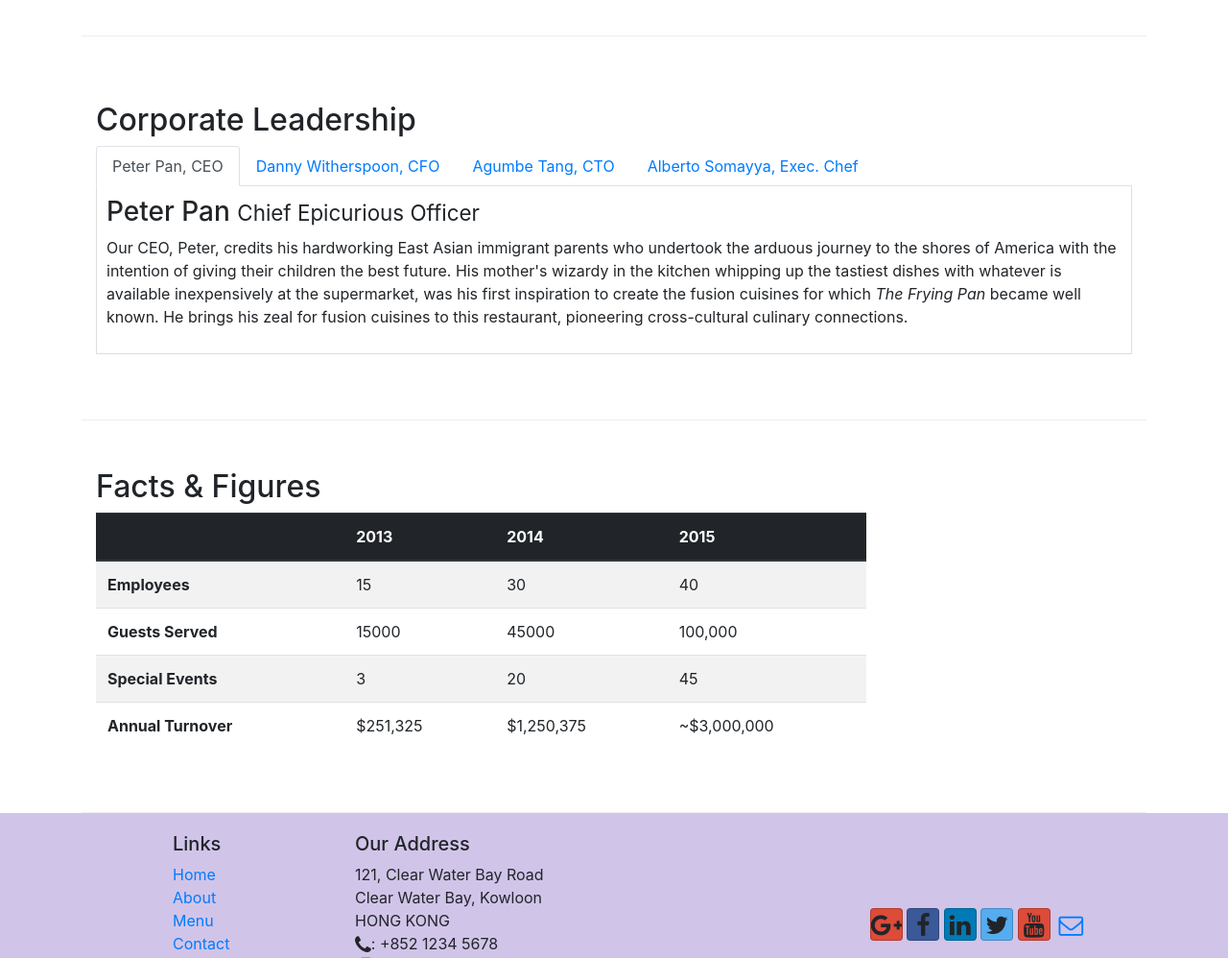
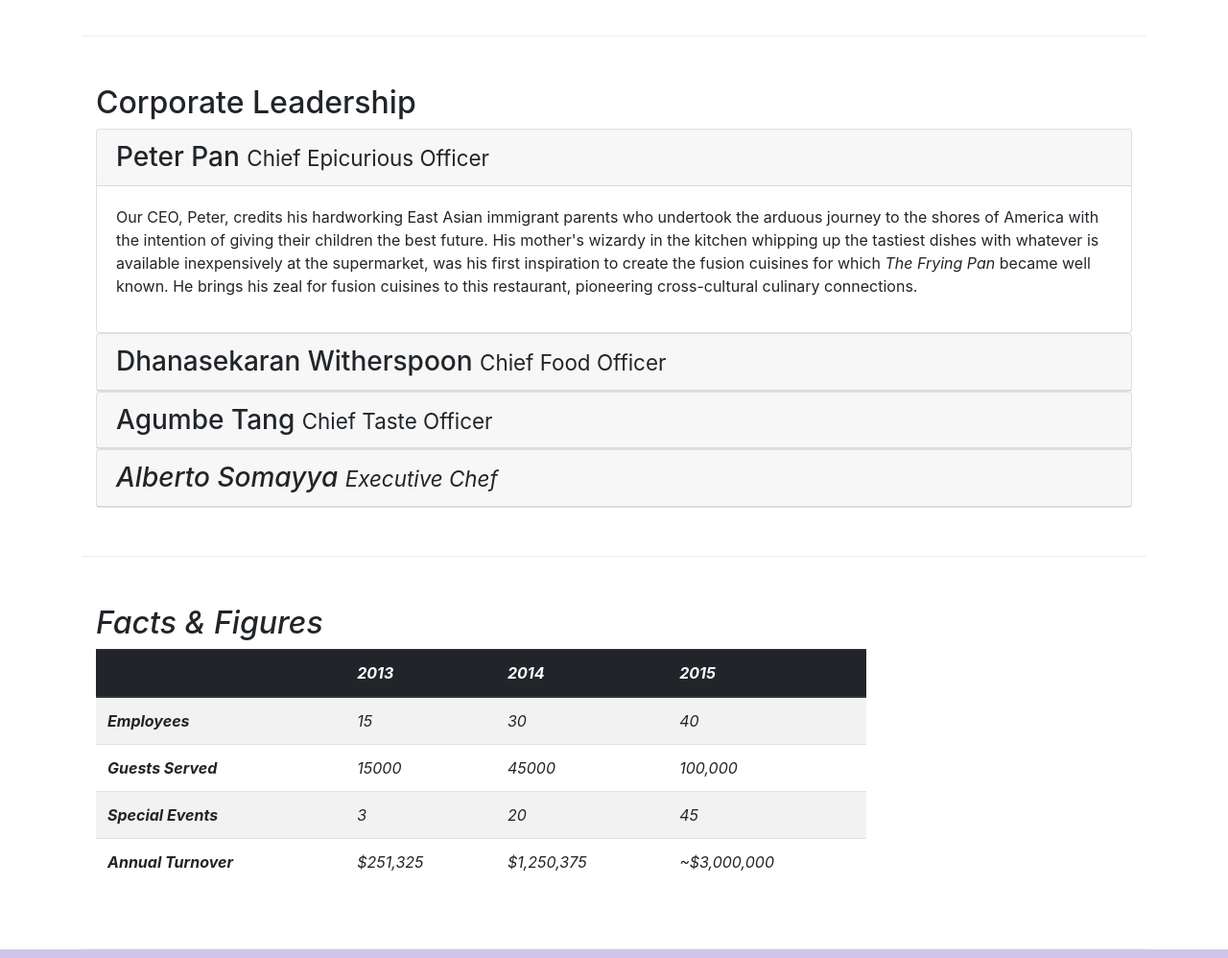
Before and after one commit to jtbpc-iscteiul/git-test, a website: page aboutus.html in a window 1280 px wide. Shown: the part 860-1858 px from the top of the page at 96% size. Drawn offline with nearby package versions, Linux system fonts and the light colour scheme.

Commit message:
Accordion

```diff
--- a/aboutus.html
+++ b/aboutus.html
@@ -108,41 +108,63 @@
             <div class="col-12">
                 <h2>Corporate Leadership</h2>
 
-                <ul class="nav nav-tabs">
-                    <li class="nav-item">
-                      <a class="nav-link active" href="#peter"
-                        role="tab" data-toggle="tab">Peter Pan, CEO</a>
-                    </li>
-                    <li class="nav-item">
-                      <a class="nav-link" href="#danny" role="tab"
-                        data-toggle="tab">Danny Witherspoon, CFO</a>
-                    </li>
-                    <li class="nav-item">
-                      <a class="nav-link" href="#agumbe"role="tab"
-                        data-toggle="tab">Agumbe Tang, CTO</a>
-                    </li>
-                    <li class="nav-item">
-                      <a class="nav-link" href="#alberto" role="tab"
-                        data-toggle="tab">Alberto Somayya, Exec. Chef</a>
-                    </li>
-                </ul>
-                <div class="tab-content">
-                    <div role="tabpanel" class="tab-pane fade show active" id="peter">
-                        <h3>Peter Pan <small>Chief Epicurious Officer</small></h3>
-                        <p class="hidden-xs-down">Our CEO, Peter, credits his hardworking East Asian immigrant parents who undertook the arduous journey to the shores of America with the intention of giving their children the best future. His mother's wizardy in the kitchen whipping up the tastiest dishes with whatever is available inexpensively at the supermarket, was his first inspiration to create the fusion cuisines for which <em>The Frying Pan</em> became well known. He brings his zeal for fusion cuisines to this restaurant, pioneering cross-cultural culinary connections.</p>
+                <div id="accordion">
+                    <div class="card">
+                        <div class="card-header" role="tab" id="peterhead">
+                            <h3 class="mb-0">
+                                <a data-toggle="collapse" data-target="#peter">
+                                    Peter Pan <small>Chief Epicurious Officer</small>
+                                </a>
+                            </h3>
+                        </div>
+                        <div role="tabpanel" class="collapse show" id="peter" data-parent="#accordion">
+                            <div class="card-body">
+                                <p class="hidden-xs-down">Our CEO, Peter, credits his hardworking East Asian immigrant parents who undertook the arduous journey to the shores of America with the intention of giving their children the best future. His mother's wizardy in the kitchen whipping up the tastiest dishes with whatever is available inexpensively at the supermarket, was his first inspiration to create the fusion cuisines for which <em>The Frying Pan</em> became well known. He brings his zeal for fusion cuisines to this restaurant, pioneering cross-cultural culinary connections.</p>
+                            </div>
+                        </div>
                     </div>
-                    <div role="tabpanel" class="tab-pane fade" id="danny">
-                        <h3>Dhanasekaran Witherspoon <small>Chief Food Officer</small></h3>
+                    <div class="card">
+                        <div class="card-header" role="tab" id="dannyhead">
+                        <h3 class="mb-0">
+                            <a class="collapsed" data-toggle="collapse" data-target="#danny">
+                            Dhanasekaran Witherspoon <small>Chief Food Officer</small>
+                            </a>
+                        </h3>
+                    </div>
+                    <div class="collapse" id="danny" data-parent="#accordion">
+                        <div class="card-body">
                         <p class="hidden-xs-down">Our CFO, Danny, as he is affectionately referred to by his colleagues, comes from a long established family tradition in farming and produce. His experiences growing up on a farm in the Australian outback gave him great appreciation for varieties of food sources. As he puts it in his own words, <em>Everything that runs, wins, and everything that stays, pays!</em></p>
+                        </div>
                     </div>
-                    <div role="tabpanel" class="tab-pane fade" id="agumbe">
-                        <h3>Agumbe Tang <small>Chief Taste Officer</small></h3>
-                        <p class="hidden-xs-down">Blessed with the most discerning gustatory sense, Agumbe, our CTO, personally ensures that every dish that we serve meets his exacting tastes. Our chefs dread the tongue lashing that ensues if their dish does not meet his exacting standards. He lives by his motto, <em>You click only if you survive my lick.</em></p>
+                </div>
+                <div class="card">
+                        <div class="card-header" role="tab" id="agumbehead">
+                        <h3 class="mb-0">
+                            <a class="collapsed" data-toggle="collapse" data-target="#agumbe">
+                            Agumbe Tang <small>Chief Taste Officer</small>
+                            </a>
+                        </h3>
                     </div>
-                    <div role="tabpanel" class="tab-pane fade" id="alberto">
-                        <h3>Alberto Somayya <small>Executive Chef</small></h3>
-                        <p class="hidden-xs-down">Award winning three-star Michelin chef with wide International experience having worked closely with whos-who in the culinary world, he specializes in creating mouthwatering Indo-Italian fusion experiences. He says, <em>Put together the cuisines from the two craziest cultures, and you get a winning hit! Amma Mia!</em></p>
+                    <div class="collapse" id="agumbe" data-parent="#accordion">
+                        <div class="card-body">
+                            <p class="d-none d-sm-block">Blessed with the most discerning gustatory sense, Agumbe, our CTO, personally ensures that every dish that we serve meets his exacting tastes. Our chefs dread the tongue lashing that ensues if their dish does not meet his exacting standards. He lives by his motto, <em>You click only if you survive my lick.</p>
+                        </div>
                     </div>
+                </div>
+                <div class="card">
+                        <div class="card-header" role="tab" id="albertohead">
+                        <h3 class="mb-0">
+                            <a class="collapsed" data-toggle="collapse" data-target="#alberto">
+                            Alberto Somayya <small>Executive Chef</small>
+                            </a>
+                        </h3>
+                    </div>
+                    <div class="collapse" id="alberto" data-parent="#accordion">
+                        <div class="card-body">
+                            <p class="d-none d-sm-block">Award winning three-star Michelin chef with wide International experience having worked closely with whos-who in the culinary world, he specializes in creating mouthwatering Indo-Italian fusion experiences. He says, <em>Put together the cuisines from the two craziest cultures, and you get a winning hit! Amma Mia!</em></p>
+                        </div>
+                    </div>
+                </div>
                 </div>
             </div>
        </div>
```
